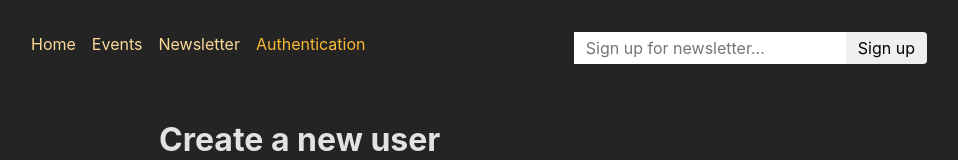
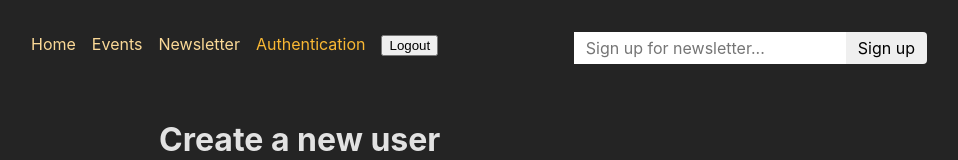
Before and after one commit to KozerT/react-app-multi-page-spa, a React (Vite) app in the folder frontend/: page /auth in a window 1280 px wide. Shown: the top 160 px of the page, without its empty margins (161-1119 px from the left). Built offline with nearby package versions, Linux system fonts and the light colour scheme.

Commit message:
feat: add user logout route

```diff
--- a/frontend/src/App.jsx
+++ b/frontend/src/App.jsx
@@ -17,6 +17,7 @@
 import AuthenticationPage, {
   action as authAction,
 } from "./pages/AuthenticationPage";
+import { action as LogoutAction } from "./pages/Logout.jsx";
 
 const router = createBrowserRouter([
   {
@@ -68,6 +69,10 @@
         element: <NewsletterPage />,
         action: newsletterAction,
       },
+      {
+        path: "logout",
+        action: LogoutAction,
+      },
     ],
   },
 ]);
--- a/frontend/src/components/MainNavigation.jsx
+++ b/frontend/src/components/MainNavigation.jsx
@@ -1,4 +1,4 @@
-import { NavLink } from "react-router-dom";
+import { Form, NavLink } from "react-router-dom";
 import classes from "./MainNavigation.module.css";
 import NewsletterSignup from "./NewsletterSignup";
 
@@ -44,6 +44,11 @@
               Authentication
             </NavLink>
           </li>
+          <li>
+            <Form action="/logout" method="post">
+              <button>Logout</button>
+            </Form>
+          </li>
         </ul>
       </nav>
       <NewsletterSignup />
--- /dev/null
+++ b/frontend/src/pages/Logout.jsx
@@ -0,0 +1,6 @@
+import { redirect } from "react-router";
+
+export const action = () => {
+  localStorage.removeItem("token");
+  return redirect("/");
+};
```
